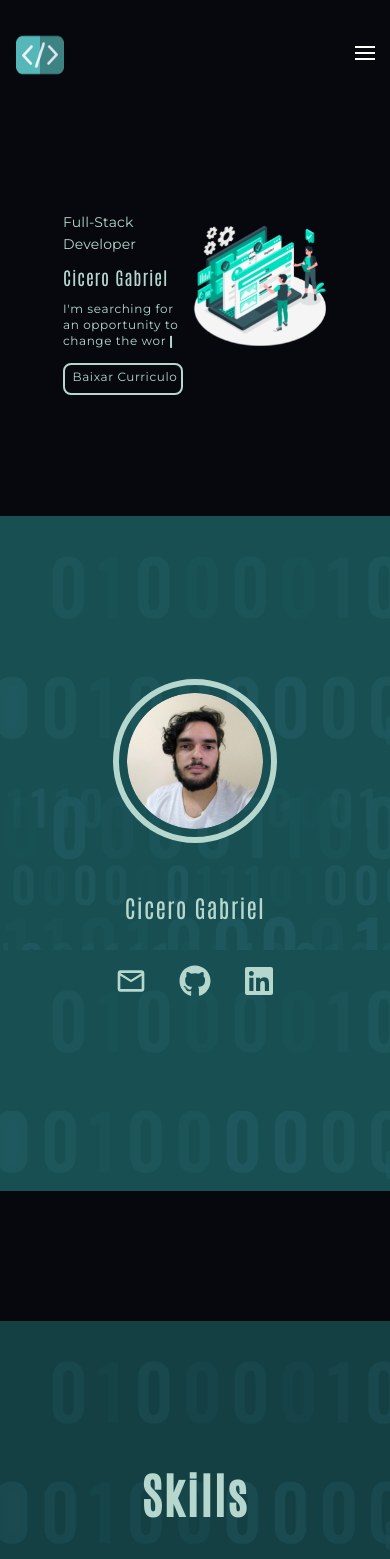
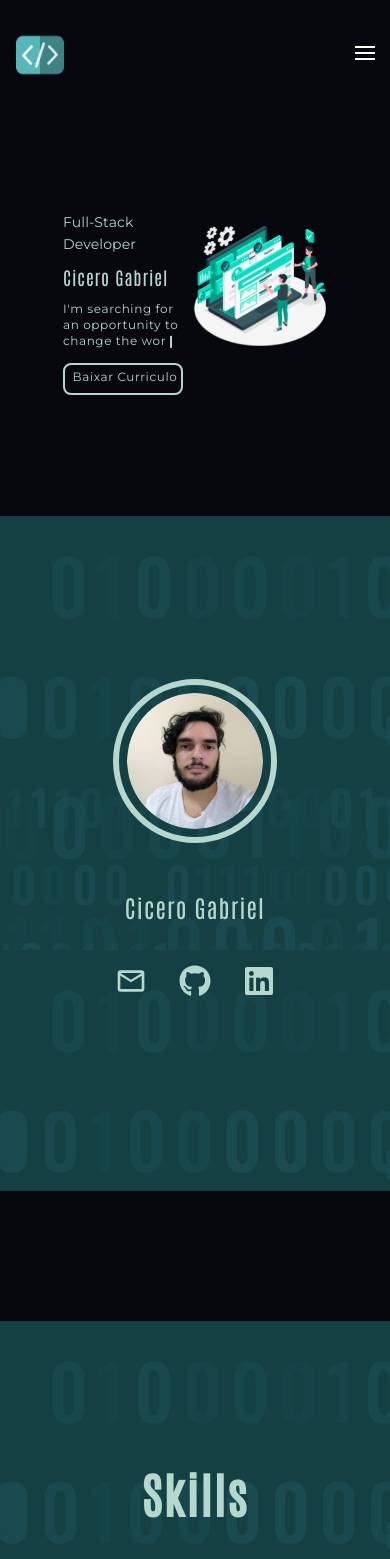
Before and after one commit to gabrielcicero45/gabrielcicero45.github.io, a React (Create React App) app: page / in a window 390 px wide. Shown: the top 1559 px of the page. Built offline with nearby package versions, Linux system fonts and the light colour scheme.

Commit message:
#07 Consertando bugs do responsivo

```diff
--- a/src/components/About/About.scss
+++ b/src/components/About/About.scss
@@ -132,6 +132,6 @@
     left: 0;
     width: 100%;
     height: 80vh;
-    background: rgba(24, 83, 85, 0.8) url('../../assets/img/binarios.png');
+    background:  var(--inner-bg-img);
 }
 }
--- a/src/components/Header/Header.scss
+++ b/src/components/Header/Header.scss
@@ -236,6 +236,12 @@ p {
   .navbar-dark .navbar-nav .nav-link {
     text-align: center;
   }
+  #themeToggle{
+   margin: auto;
+  }
+  #themeToggle2{
+    margin: auto;
+  }
 }
 @-webkit-keyframes navbar-animation {
   0% {
```
